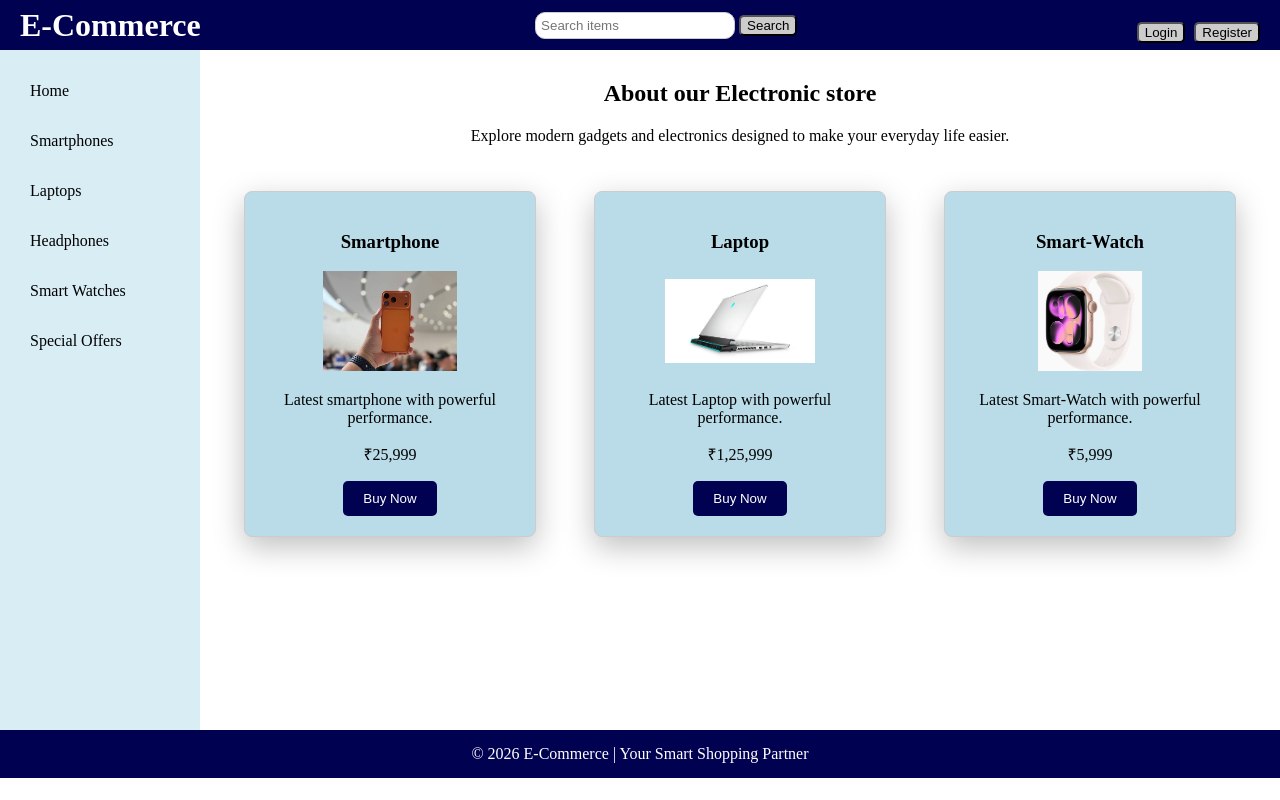
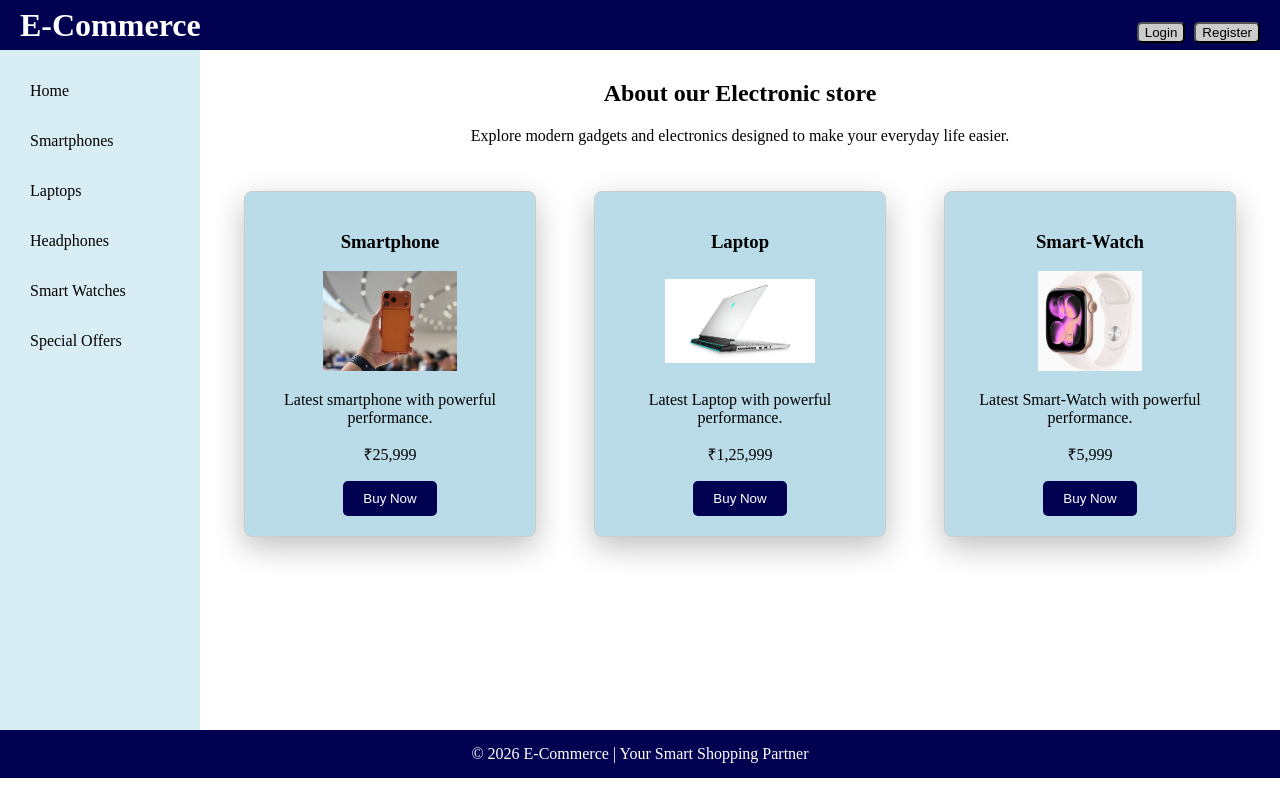
Before and after one commit to KL-2500032234/practice, a plain HTML site: page practice.html in a window 1280 px wide. Drawn offline with Linux system fonts and the light colour scheme.

Commit message:
removed search bar

```diff
--- a/practice.html
+++ b/practice.html
@@ -9,10 +9,7 @@
   <body>
     <header>
       <h1>E-Commerce</h1>
-      <div>
-        <input type="text" placeholder="Search items">
-        <button id="search">Search</button>
-      </div>
+
         <div class="account">
         <button>Login</button>
         <button>Register</button>
```
